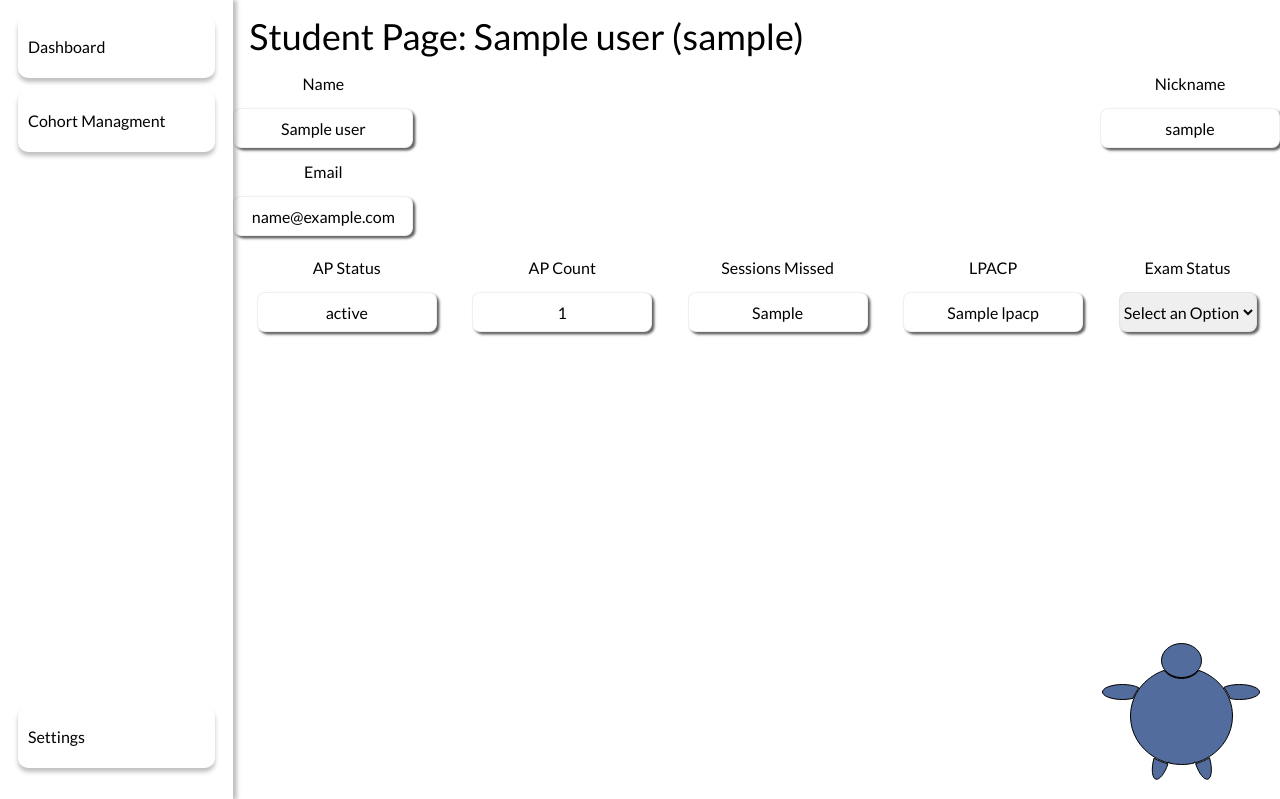
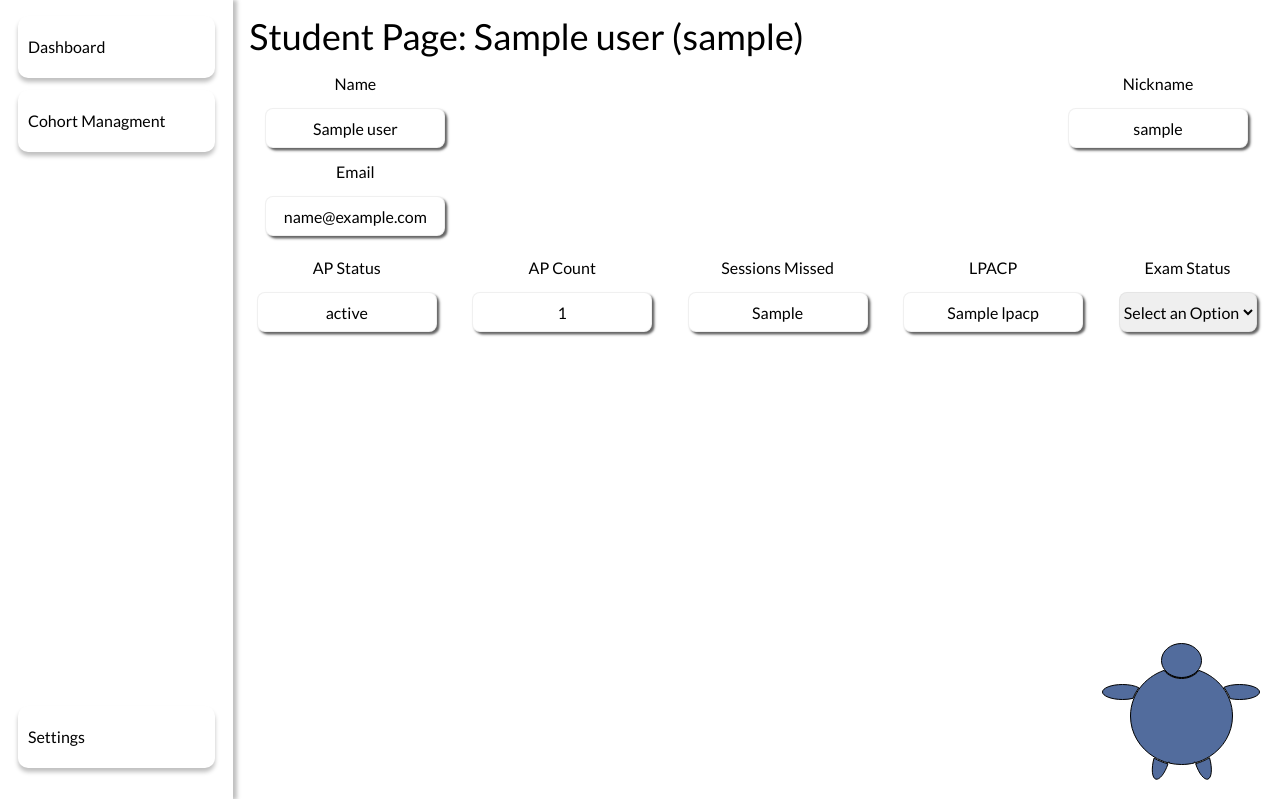
Before and after one commit to Tbone8098/codingDojo-student-portal, a Flask app: template flask_app/templates/admin/student_edit.html in a window 1280 px wide. Shown: the top 799 px of the page. Run offline with Flask 2, Linux system fonts and the light colour scheme; the template is opened without the code that fills it: most values are stand-ins (such as "Sample title", 1, 10 or a date in 2020); some libraries are stand-ins or nearby versions.

Commit message:
updated student page

```diff
--- a/flask_app/templates/admin/student_edit.html
+++ b/flask_app/templates/admin/student_edit.html
@@ -12,7 +12,7 @@
 
 {% block admin_content %}
 <div>
-    <div class="flex justify-between">
+    <div class="flex justify-between mx-8">
         <div class="flex flex-col gap-3">
             <div class="flex flex-col gap-3 text-center">
                 <label for="name">Name</label>
```
